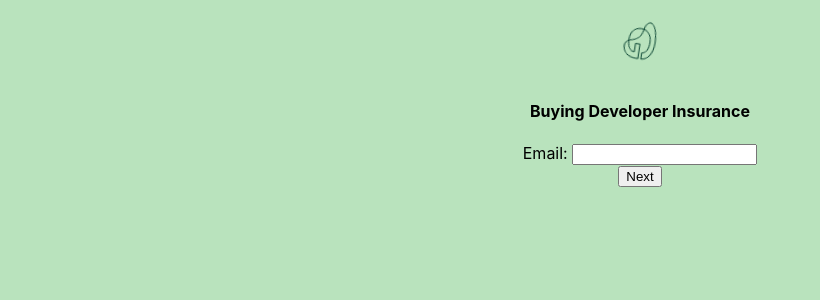
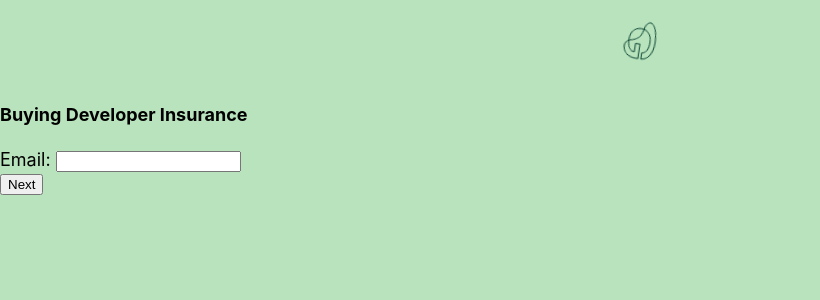
Before and after one commit to Bijayini/insurance, a React (Create React App) app: page /buy/insurance_dev in a window 1280 px wide. Shown: the top 300 px of the page, without its empty margins (0-820 px from the left). Built offline with nearby package versions, Linux system fonts and the light colour scheme.

Commit message:
GETSAFE-000 : Updated the base route design and extracted to a different page structure

```diff
--- a/src/App.css
+++ b/src/App.css
@@ -1,5 +1,4 @@
 .App {
-  text-align: center;
     background-color: #b9e3bd;
     height: 100vmin;
 }
@@ -43,3 +42,8 @@
         transform: rotate(360deg);
     }
 }
+
+.page-container {
+    display: table;
+    margin: 0 auto;
+}
--- a/src/App.tsx
+++ b/src/App.tsx
@@ -1,34 +1,32 @@
-import React from 'react'
-import logo from './logo.svg'
-import './App.css'
-import { BrowserRouter as Router, Switch, Route, Link } from 'react-router-dom'
-import Buyflow from './buyflow/Buyflow'
-import { ProductIds } from './config'
+import React from 'react';
+import logo from './logo.svg';
+import './App.css';
+import { BrowserRouter as Router, Switch, Route } from 'react-router-dom';
+import Buyflow from './buyflow/Buyflow';
+import { ProductIds } from './config';
+import { Home } from './pages/home';
 
 const App = () => {
     return (
         <Router>
-      <div className="App">
-        <header className="App-header">
-          <img src={logo} className="App-logo" alt="logo" />
+            <div className='App'>
+                <header className='App-header'>
+                    <img src={logo} className='App-logo' alt='logo' />
                 </header>
                 <Switch>
-          <Route path="/buy/insurance_dev">
+                    <Route path='/buy/insurance_dev'>
                         <Buyflow productId={ProductIds.devIns} />
                     </Route>
-          <Route path="/buy/insurance_design">
+                    <Route path='/buy/insurance_design'>
                         <Buyflow productId={ProductIds.designIns} />
                     </Route>
-          <Route path="/">
-            <p>Welcome to Getsafe's Developer Insurance</p>
-            <Link to="/buy/insurance_dev">Get started!</Link>
-            <p>Welcome to Getsafe's Designer Insurance</p>
-            <Link to="/buy/insurance_design">Get started!</Link>
+                    <Route path='/'>
+                        <Home />
                     </Route>
                 </Switch>
             </div>
         </Router>
-  )
-}
+    );
+};
 
-export default App
+export default App;
--- a/src/buyflow/Buyflow.tsx
+++ b/src/buyflow/Buyflow.tsx
@@ -2,7 +2,7 @@ import React, { useState } from 'react'
 import AgeStep from './AgeStep'
 import EmailStep from './EmailStep'
 import SummaryStep from './SummaryStep'
-import { PRODUCT_IDS_TO_NAMES, ProductIds } from '../config'
+import { ProductIds, Products } from '../config'
 
 interface BuyflowProps {
   productId: ProductIds
@@ -20,7 +20,7 @@ const Buyflow: React.FC<BuyflowProps> = (props) => {
   }
   return (
     <>
-      <h4>Buying {PRODUCT_IDS_TO_NAMES[props.productId]}</h4>
+      <h4>Buying {Products[props.productId].name}</h4>
       {(currentStep === 'email' && <EmailStep cb={getStepCallback('age')} />) ||
         (currentStep === 'age' && (
           <AgeStep cb={getStepCallback('summary')} />
--- a/src/config.ts
+++ b/src/config.ts
@@ -3,7 +3,14 @@ export enum ProductIds {
   designIns = 'design_ins',
 }
 
-export const PRODUCT_IDS_TO_NAMES = {
-  [ProductIds.devIns]: 'Developer Insurance',
-  [ProductIds.designIns]: 'Designer Insurance',
+export const Products = {
+  [ProductIds.devIns]: {
+    name: 'Developer Insurance',
+    url: '/buy/insurance_developer',
+  },
+
+  [ProductIds.designIns]: {
+    name: 'Designer Insurance',
+    url: '/buy/insurance_design',
+  },
 }
--- a/src/index.css
+++ b/src/index.css
@@ -1,13 +1,23 @@
 body {
-  margin: 0;
-  font-family: -apple-system, BlinkMacSystemFont, 'Segoe UI', 'Roboto', 'Oxygen',
+    margin: 0;
+    font-family: -apple-system, BlinkMacSystemFont, 'Segoe UI', 'Roboto', 'Oxygen',
     'Ubuntu', 'Cantarell', 'Fira Sans', 'Droid Sans', 'Helvetica Neue',
     sans-serif;
-  -webkit-font-smoothing: antialiased;
-  -moz-osx-font-smoothing: grayscale;
+    -webkit-font-smoothing: antialiased;
+    -moz-osx-font-smoothing: grayscale;
+    font-size: 18px;
 }
 
 code {
-  font-family: source-code-pro, Menlo, Monaco, Consolas, 'Courier New',
+    font-family: source-code-pro, Menlo, Monaco, Consolas, 'Courier New',
     monospace;
 }
+
+* {
+    box-sizing: border-box;
+}
+
+ul, ol {
+    list-style-type: none;
+    margin: 0;
+}
--- a/tsconfig.json
+++ b/tsconfig.json
@@ -1,7 +1,11 @@
 {
   "compilerOptions": {
     "target": "es5",
-    "lib": ["dom", "dom.iterable", "esnext"],
+    "lib": [
+      "dom",
+      "dom.iterable",
+      "esnext"
+    ],
     "allowJs": true,
     "skipLibCheck": true,
     "esModuleInterop": true,
```
Lines whose indentation alone changed are shown as unchanged.
